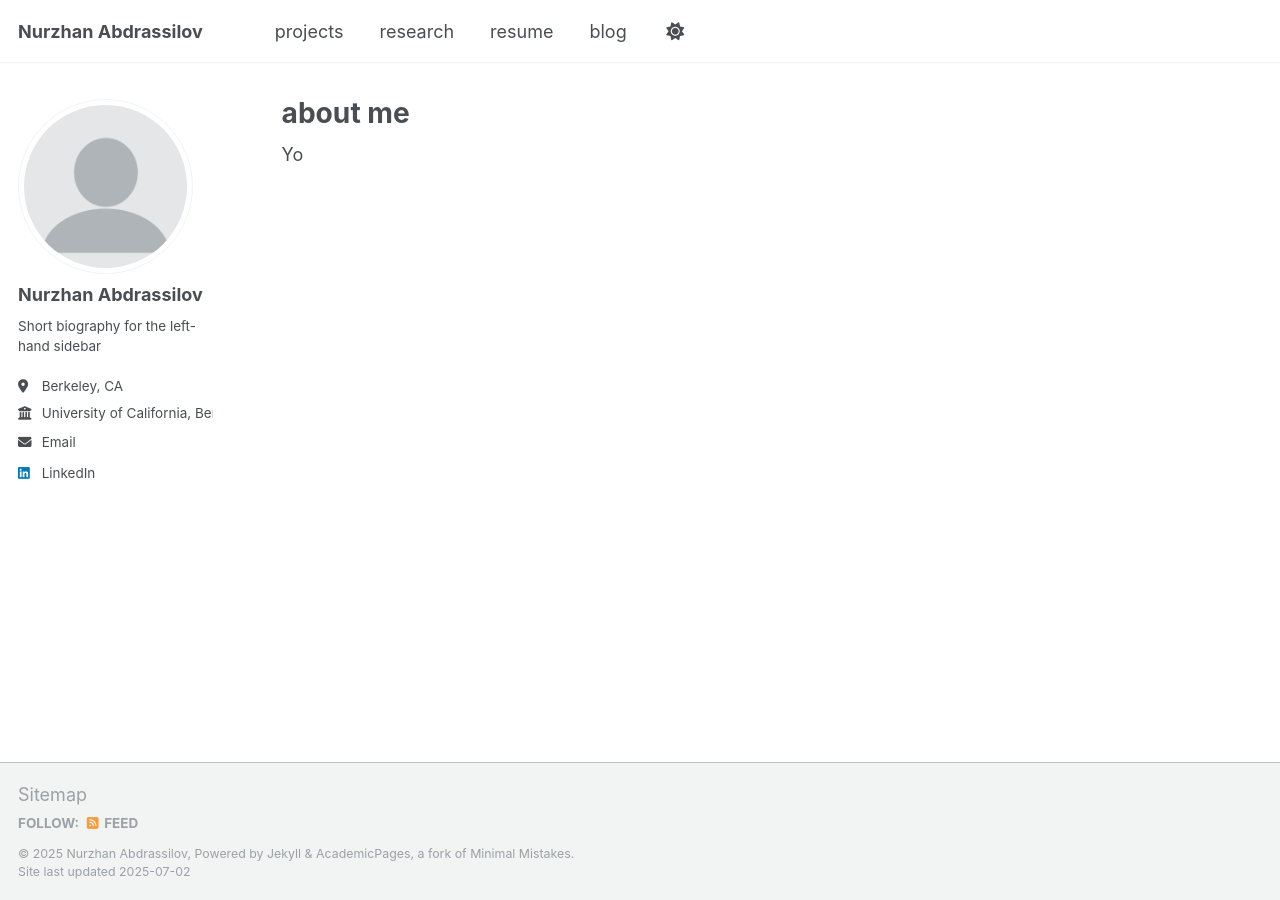
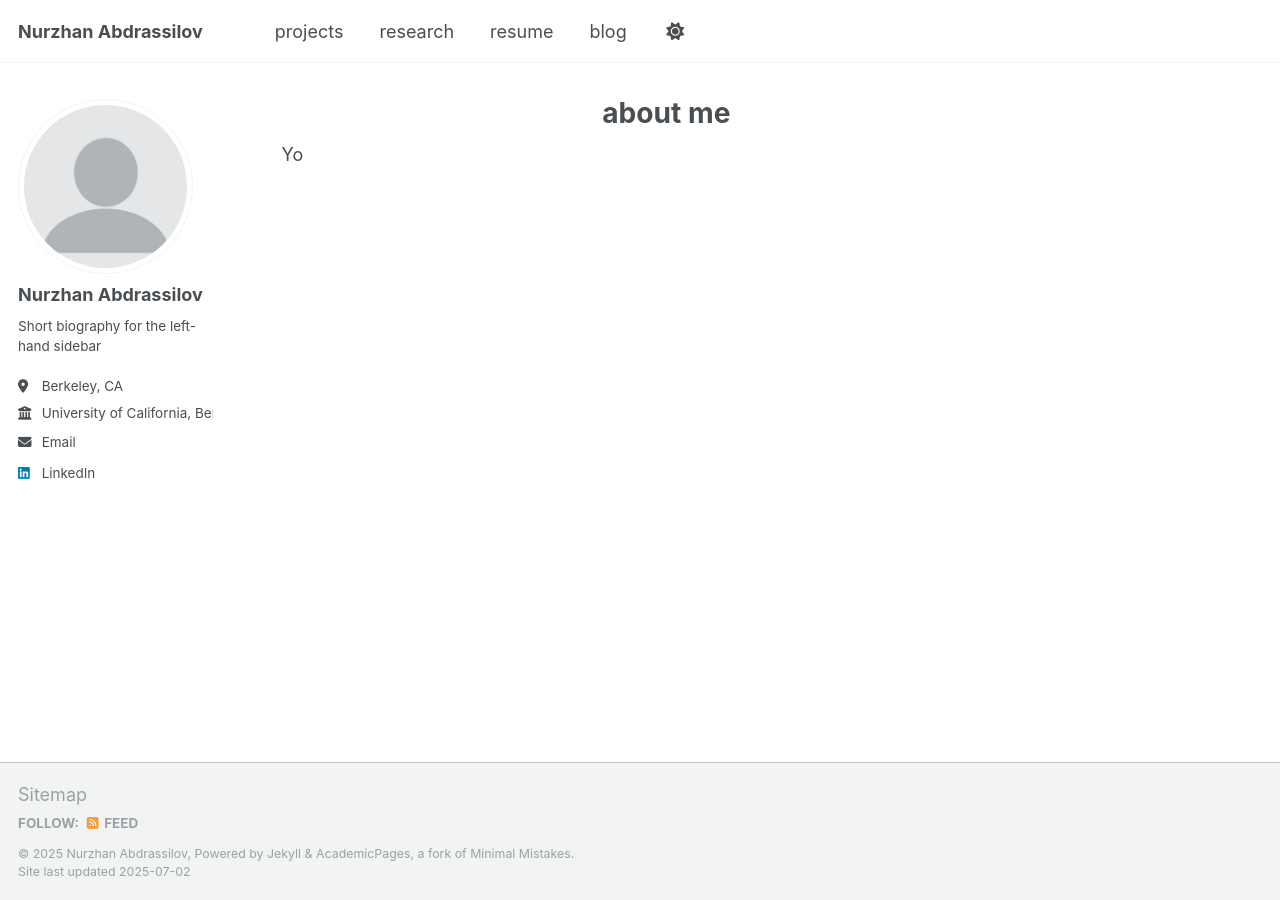
Before and after one commit to NurzhanAbdrassilov/nurzhanabdrassilov.github.io, a Jekyll site: the page built from _pages/about.md, in a window 1280 px wide. Built offline with Jekyll 4.4.1, drawn with Linux system fonts in a browser that asks for light colours.

```diff
--- a/assets/css/main.scss
+++ b/assets/css/main.scss
@@ -90,3 +90,7 @@
     flex: 0 1 100%;
   }
 }
+
+.page__title {
+  text-align: center;
+}
```
